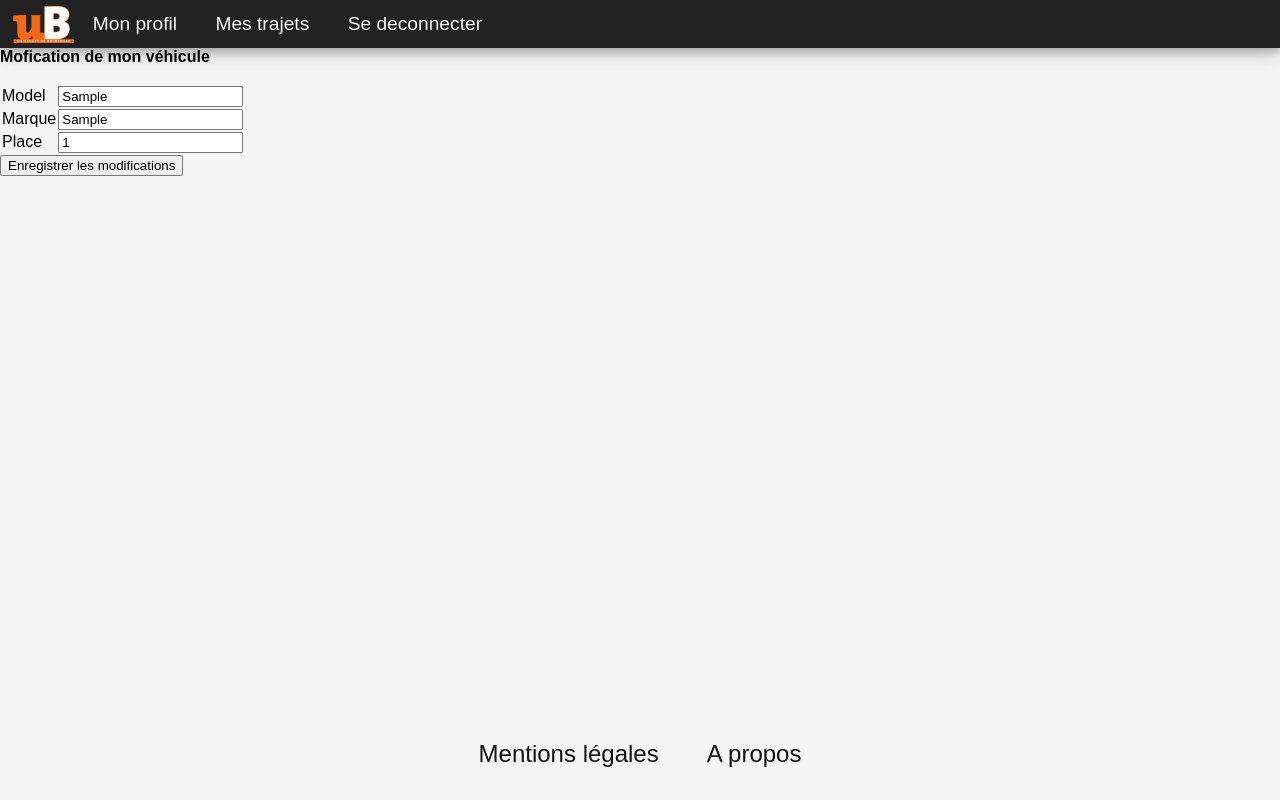
After one commit to davidgolay/Ub-Covoit, a PHP site: page /edit_vehicule.php in a window 1280 px wide. The commit adds this page. Run offline with PHP 8.4, Linux system fonts and the light colour scheme; the visitor is signed in with stand-in values (Sample User, id 1); tables that the repository leaves empty hold one stand-in row (values such as "Sample post").

Commit message:
Création véhicule
edit_vehicule : création
my_vehicule : création
profil : modification de mise en forme

```diff
--- /dev/null
+++ b/edit_vehicule.php
@@ -0,0 +1,80 @@
+<?php
+session_start();
+include 'config.php';
+include 'header.php';
+
+if(isset($_SESSION['id']))
+{
+
+    // on recupère les données de l'utilisateur et véhicule à partir de la variable de session id
+    $select_id_driver = intval($_SESSION['id']); //conversion en nombre pour sécuriser
+    $requser = $bdd->prepare('SELECT nom,prenom,id,id_vehicule,place,marque,model,commentaire FROM vehicule v INNER JOIN users u ON v.id_user=u.id WHERE id_user=?');
+    $requser->execute(array($select_id_driver));
+    $vehicule_info = $requser->fetch();
+
+    if(isset($_POST['edit_vehicule']) AND !empty($_POST['new_model']) AND $_POST['new_model'] != $vehicule_info['model'])
+    {
+
+        $new_model = htmlspecialchars($_POST['new_model']);
+        $insert_model = $bdd->prepare("UPDATE vehicule SET model = ? WHERE id_user = ?");
+        $insert_model->execute(array($new_model, $_SESSION['id']));
+        header('location: my_vehicule.php'); // on redirige vers le véhicule
+
+    }
+    if(isset($_POST['edit_vehicule']) AND !empty($_POST['new_marque']) AND $_POST['new_marque'] != $vehicule_info['marque'])
+    {
+
+        $new_marque = htmlspecialchars($_POST['new_marque']);
+        $insert_marque = $bdd->prepare("UPDATE vehicule SET marque = ? WHERE id_user = ?");
+        $insert_marque->execute(array($new_marque, $_SESSION['id']));
+        header('location: my_vehicule.php'); // on redirige vers le véhicule
+
+    }
+    if(isset($_POST['edit_vehicule']) AND !empty($_POST['new_place']) AND $_POST['new_place'] != $vehicule_info['place'])
+    {
+        $new_place = intval($_POST['new_place']);
+        $insert_place = $bdd->prepare("UPDATE vehicule SET place = ? WHERE id_user = ?");
+        $insert_place->execute(array($new_place, $_SESSION['id']));
+        header('location: my_vehicule.php');
+    }
+    if(isset($_POST['edit_vehicule']))
+    {
+        header('location: my_vehicule.php');
+    }
+}
+else
+{
+    header("Location: index.php");
+}
+
+?>
+<div>
+    <h2>Mofication de mon véhicule</h2><br/>
+        <div>
+            <form action="" method="post">
+                <table>
+                    <tr>
+                        <td><label>Model</label></td>
+                        <td><input type="text" name="new_model" placeholder="Model" value="<?php echo $vehicule_info['model'];?>"/></td>
+                    </tr>
+                    <tr>
+                        <td><label>Marque</label></td>
+                        <td><input type="text" name="new_marque" placeholder="Marque" value="<?php echo $vehicule_info['marque'];?>"/></td>
+                    </tr>
+                    <tr>
+                        <td><label>Place</label></td>
+                        <td><input type="text" name="new_place" placeholder="Place(s)" value="<?php echo $vehicule_info['place'];?>"/></td>
+                    </tr>
+                </table>
+                <input type="submit" name="edit_vehicule" value="Enregistrer les modifications"/></td>
+            </form>
+        </div>
+</div>
+
+<?php
+if(isset($erreur))
+{
+    echo '<div class="error">'. $erreur . '</div>';
+}
+include 'footer.php';
+?>
```
Also changed, not shown: my_vehicule.php (+54 -0 lines), profil.php (+35 -6 lines).
